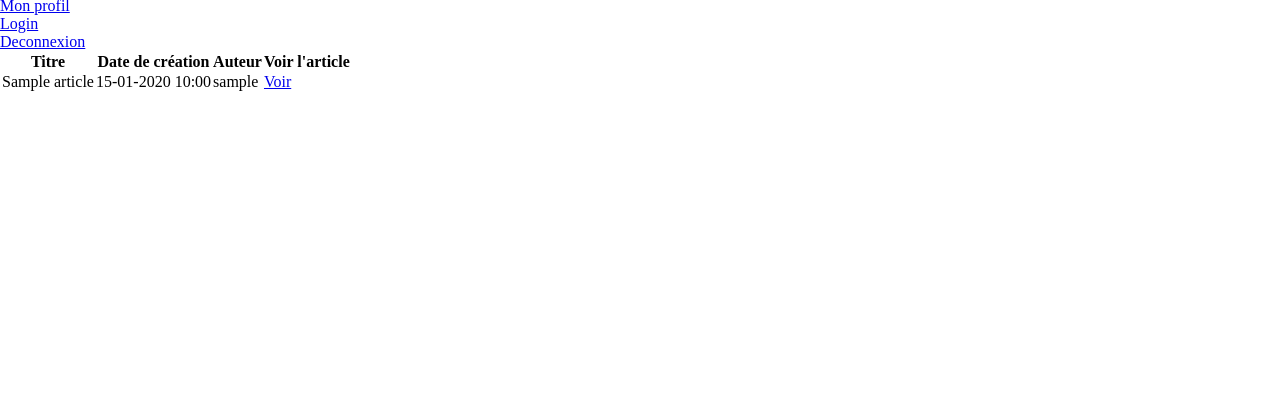
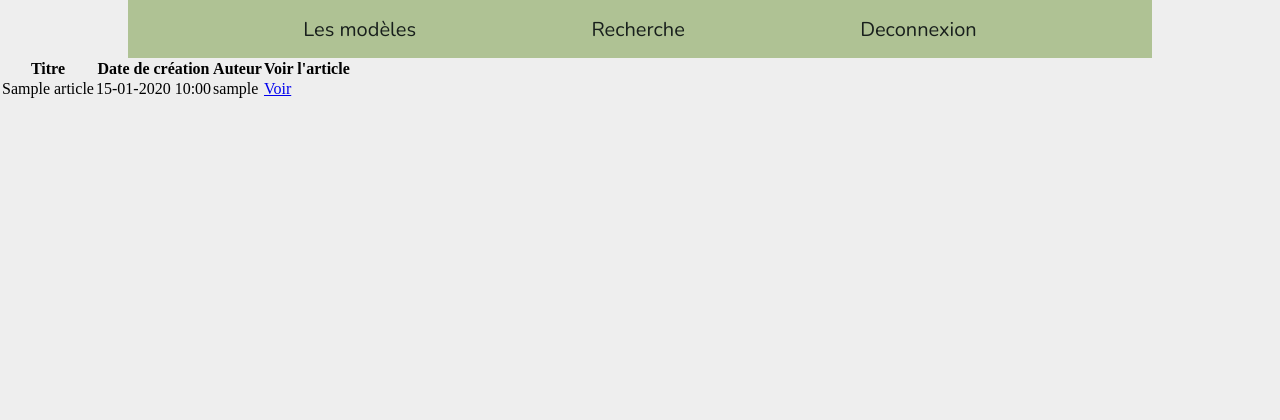
Before and after one commit to TatianaAll/accrochet-vous, a Symfony app: template templates/public/articles/list.html.twig in a window 1280 px wide. Shown: the part 162-582 px from the top of the page. Run offline with Twig, Linux system fonts and the light colour scheme; the template is opened without the code that fills it: most values are stand-ins (such as "Sample title", 1, 10 or a date in 2020); style sheets or scripts are compiled from the project's sources; some libraries are stand-ins or nearby versions; some web fonts are replaced.

Commit message:
header css ready

```diff
--- a/templates/base.html.twig
+++ b/templates/base.html.twig
@@ -15,39 +15,36 @@
 </head>
 <body>
 <header class="isRelative">
-    <div class="isFlex">
-        <div class="isAbsolute logoHeader">
-            <img src="{{ asset("assets/images/logoCouleur.svg") }}" class="w100" alt="Logo du site">
-        </div>
-        <div>
+    <div class="w80">
+        <div class="titleContainer">
             <h1 class="mainTitle">Accrochet-vous</h1>
             <h2 class="titleH2">Modèle de crochet gratuit</h2>
         </div>
-        <div>
+        <div class="buttonContainer isAbsolute">
             {% if app.user %}
                 <a href="{{ path("user_current_profile", {id: app.user.id}) }}" class="buttonHeader">
                     Voir mon profil
                 </a>
             {% else %}
-                <a href="{{ path("login") }}">
+                <a href="{{ path("login") }}" class="buttonHeader">
                     Se connecter
                 </a>
             {% endif %}
         </div>
+        <div class="isAbsolute logoHeader">
+            <img src="{{ asset("assets/images/logoCouleur.svg") }}" class="w100" alt="Logo du site">
+        </div>
     </div>
     <nav class="headerNavBar">
-        <ul>
-            <li class="">
-                <a href="{{ path("articles_list") }}">Les modèles</a>
+        <ul class="isFlex">
+            <li class="liNav">
+                <a href="{{ path("articles_list") }}" class="linkNav">Les modèles</a>
             </li>
-            <li>
-                <a href="{{ path("user_current_profile") }}">Mon profil</a>
+            <li class="liNav">
+                <a class="linkNav">Recherche</a>
             </li>
-            <li>
-                <a href="{{ path("login") }}">Login</a>
-            </li>
-            <li>
-                <a href="{{ path("user_logout") }}">Deconnexion</a>
+            <li class="liNav">
+                <a href="{{ path("user_logout") }}" class="linkNav">Deconnexion</a>
             </li>
             {#                    <li> #}
             {#                        <form method="get" action="{{ path("user_search") }}"> #}
```
Also changed, not shown: public/assets/styles/_header.scss, public/assets/styles/_services.scss, public/assets/styles/style.css, public/assets/styles/style.scss, 2 other files.
